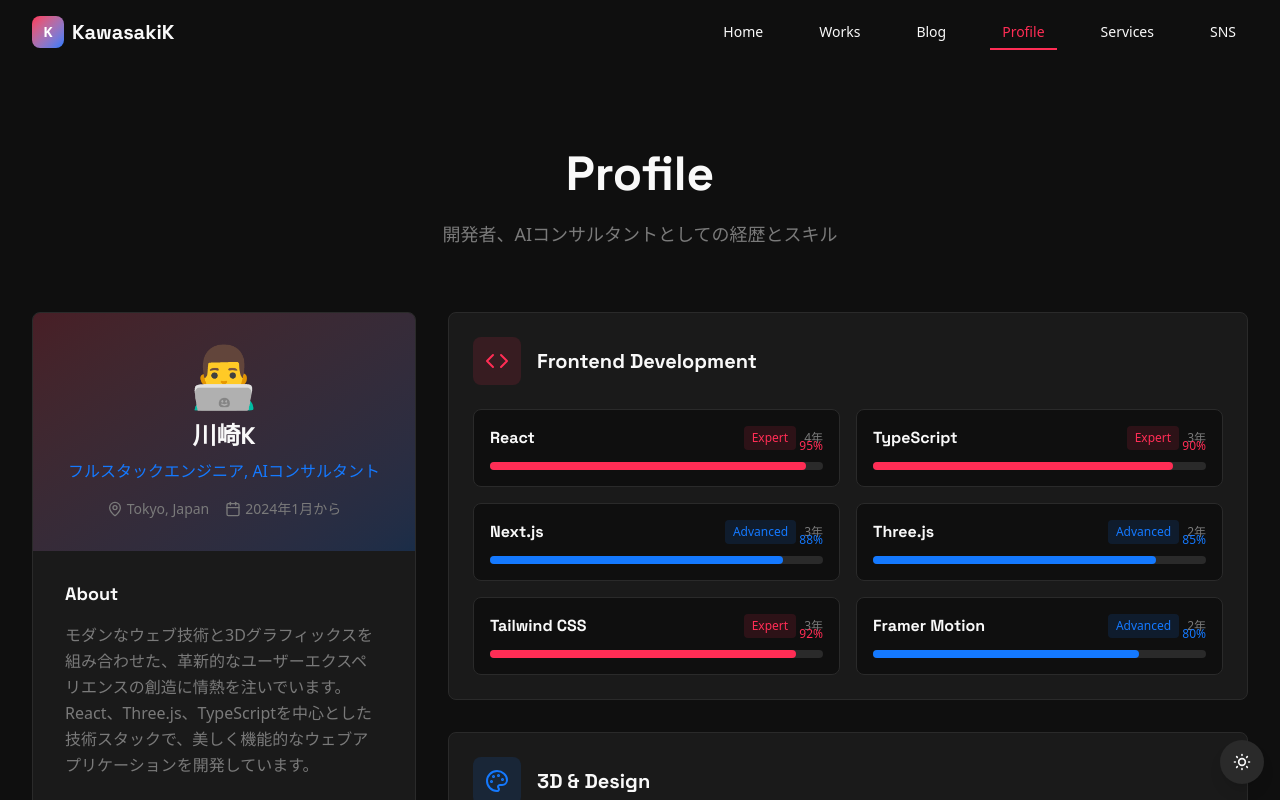
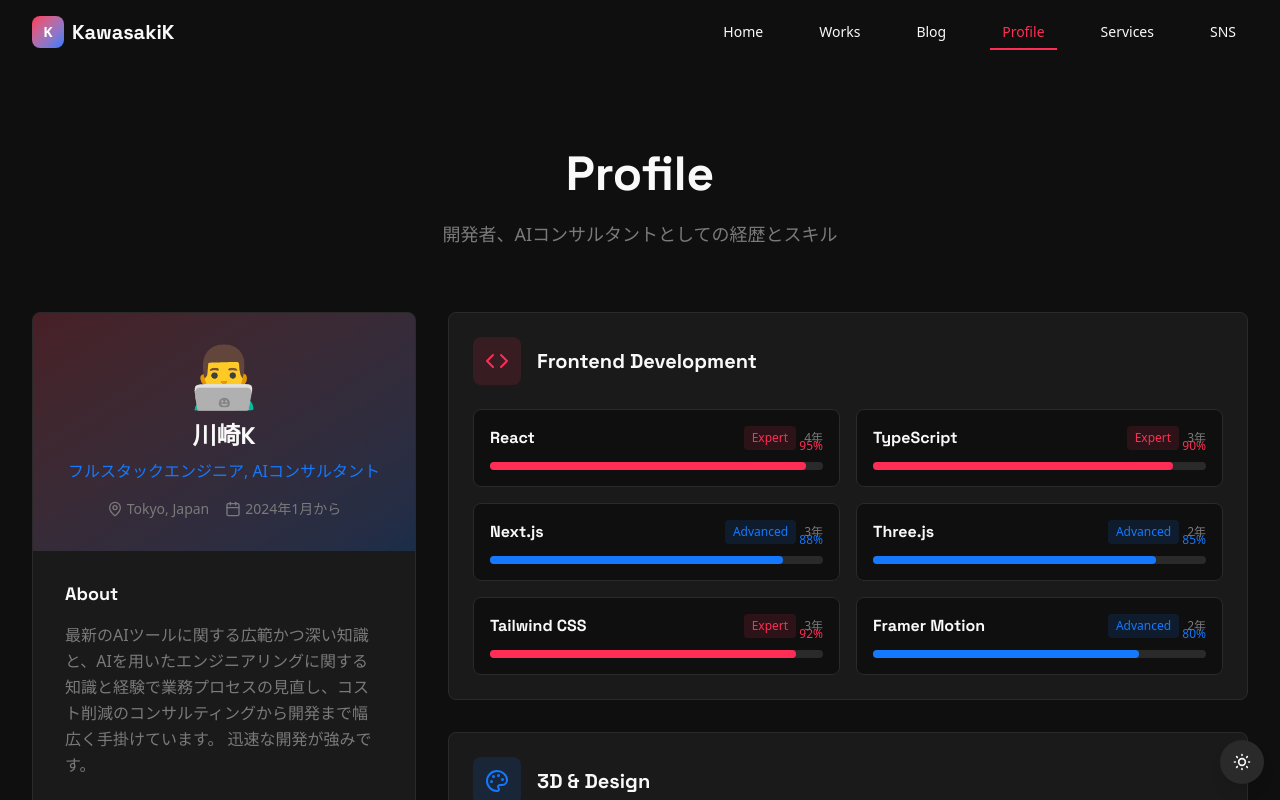
Before and after one commit to YU-Kawasaki-05/Portfolio, a Next.js app: page /profile in a window 1280 px wide. Shown: the top 800 px of the page. Built offline with nearby package versions, Linux system fonts and the light colour scheme; a web font is replaced by a local one.

Commit message:
chore(profile): About文と統計情報をAIコンサルタント内容に更新

```diff
--- a/src/components/profile-card.tsx
+++ b/src/components/profile-card.tsx
@@ -13,11 +13,11 @@ export default function ProfileCard() {
     location: 'Tokyo, Japan',
     joinDate: '2024年1月',
     email: 'hello@example.com',
-    bio: 'モダンなウェブ技術と3Dグラフィックスを組み合わせた、革新的なユーザーエクスペリエンスの創造に情熱を注いでいます。React、Three.js、TypeScriptを中心とした技術スタックで、美しく機能的なウェブアプリケーションを開発しています。',
+    bio: '最新のAIツールに関する広範かつ深い知識と、AIを用いたエンジニアリングに関する知識と経験で業務プロセスの見直し、コスト削減のコンサルティングから開発まで幅広く手掛けています。\n迅速な開発が強みです。',
     avatar: '👨‍💻',
     stats: {
-      projects: 25,
-      experience: '4年',
+      projects: 11,
+      experience: '2年',
       technologies: 15,
       contributions: 500,
     },
```
